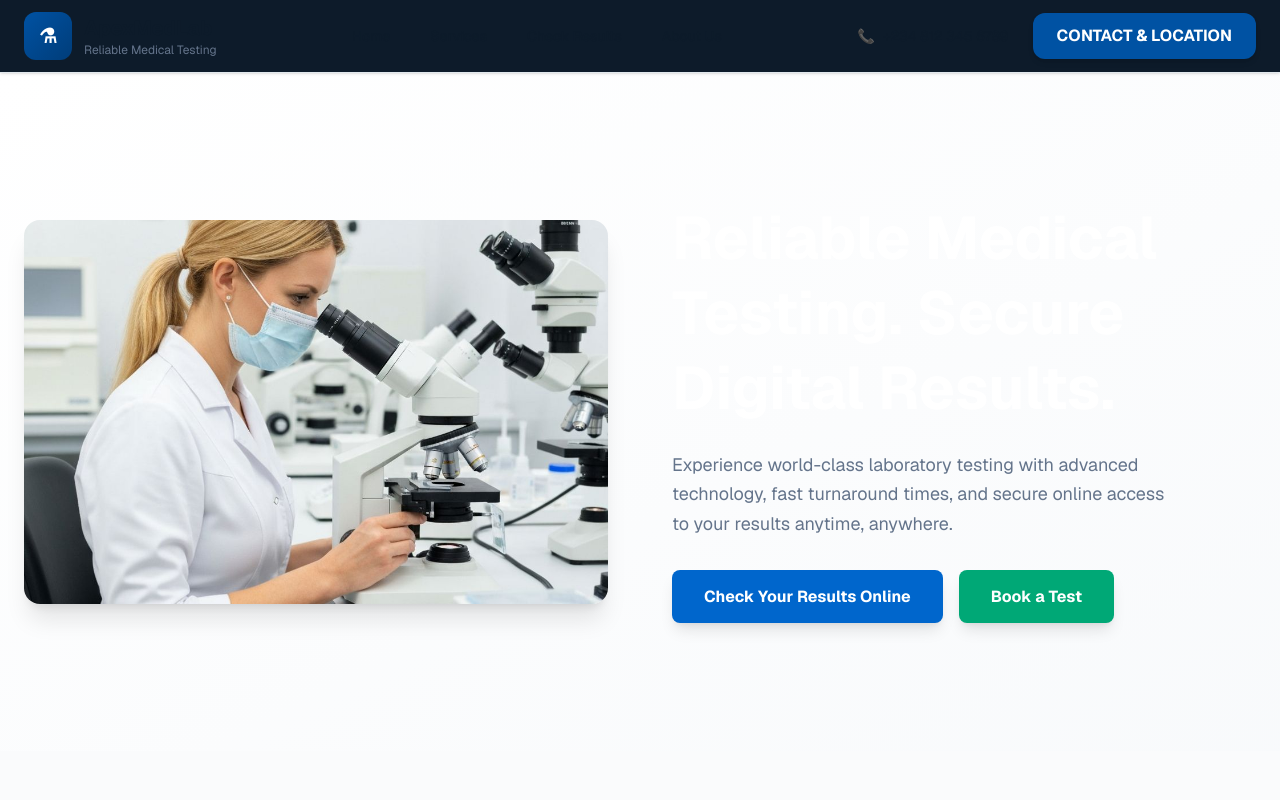
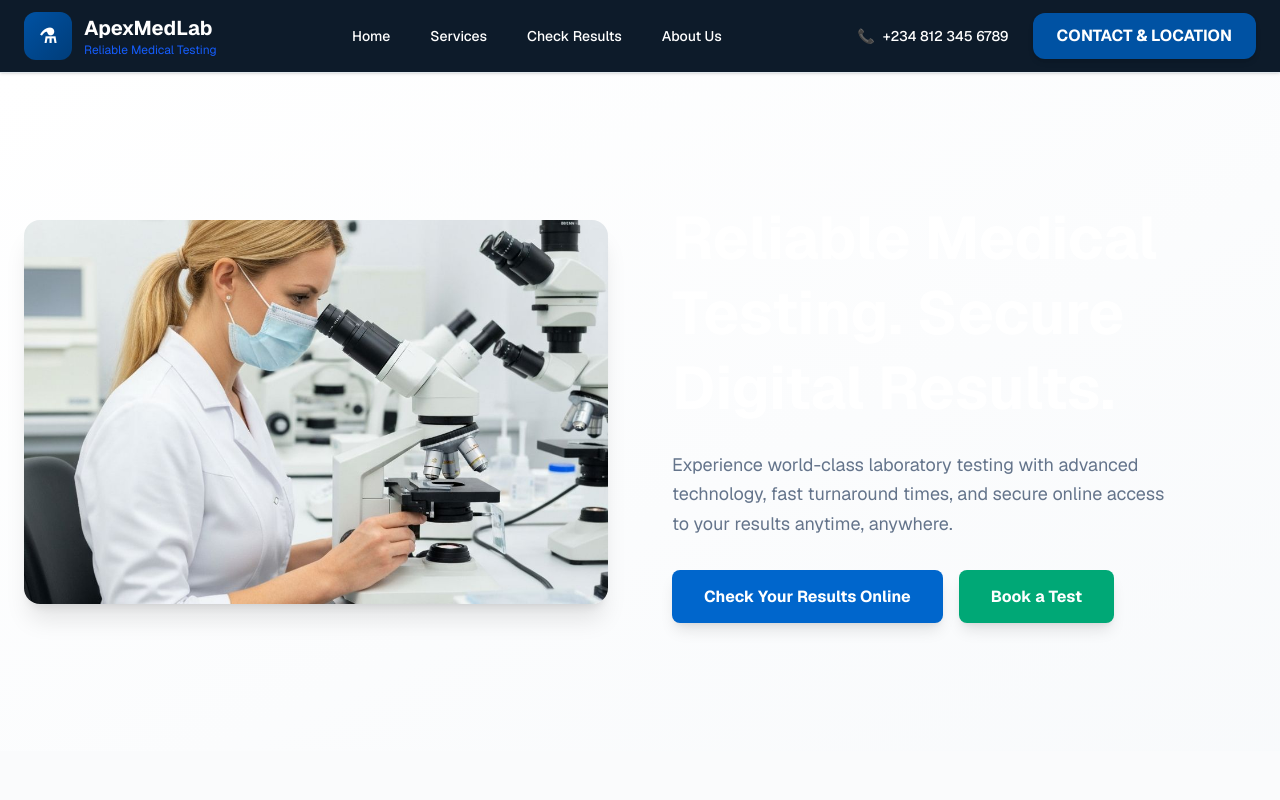
Before and after one commit to mubarakmuhammadhamisu/lab1_Project, a Next.js app: page / in a window 1280 px wide. Shown: the top 800 px of the page. Built offline with nearby package versions, Linux system fonts and the light colour scheme.

Commit message:
Change text color classes in Header component

```diff
--- a/app/components/Header.tsx
+++ b/app/components/Header.tsx
@@ -15,23 +15,23 @@ export default function Header() {
             <span className="text-white font-bold text-xl">⚗</span>
           </div>
           <div>
-            <h1 className="font-bold text-xl text-foreground">ApexMedLab</h1>
-            <p className="text-xs text-text-muted">Reliable Medical Testing</p>
+            <h1 className="font-bold text-xl text-card-bg">ApexMedLab</h1>
+            <p className="text-xs text-blue-600">Reliable Medical Testing</p>
           </div>
         </Link>
 
         {/* Desktop Navigation */}
         <nav className="hidden lg:flex items-center gap-10">
-          <Link href="/" className="text-foreground hover:text-primary font-medium text-sm transition">
+          <Link href="/" className="text-card-bg hover:text-primary font-medium text-sm transition">
             Home
           </Link>
-          <Link href="/services" className="text-foreground hover:text-primary font-medium text-sm transition">
+          <Link href="/services" className="text-card-bg hover:text-primary font-medium text-sm transition">
             Services
           </Link>
-          <Link href="/results" className="text-foreground hover:text-primary font-medium text-sm transition">
+          <Link href="/results" className="text-card-bg hover:text-primary font-medium text-sm transition">
             Check Results
           </Link>
-          <Link href="/about" className="text-foreground hover:text-primary font-medium text-sm transition">
+          <Link href="/about" className="text-card-bg hover:text-primary font-medium text-sm transition">
             About Us
           </Link>
         </nav>
@@ -40,7 +40,7 @@ export default function Header() {
         <div className="hidden lg:flex items-center gap-6">
           <a
             href="https://wa.me/2348123456789"
-            className="text-foreground hover:text-primary font-medium text-sm flex items-center gap-2 transition"
+            className="text-card-bg hover:text-primary font-medium text-sm flex items-center gap-2 transition"
           >
             <span>📞</span>
             <span className="hidden xl:inline">+234 812 345 6789</span>
@@ -68,27 +68,27 @@ export default function Header() {
       {/* Mobile Navigation */}
       {isOpen && (
         <nav className="lg:hidden bg-card-bg border-t border-card-border px-6 py-6 flex flex-col gap-6">
-          <Link href="/" className="text-foreground hover:text-primary font-medium transition">
+          <Link href="/" className="text-card-bg hover:text-primary font-medium transition">
             Home
           </Link>
-          <Link href="/services" className="text-foreground hover:text-primary font-medium transition">
+          <Link href="/services" className="text-card-bg hover:text-primary font-medium transition">
             Services
           </Link>
-          <Link href="/results" className="text-foreground hover:text-primary font-medium transition">
+          <Link href="/results" className="text-card-bg hover:text-primary font-medium transition">
             Check Results
           </Link>
-          <Link href="/about" className="text-foreground hover:text-primary font-medium transition">
+          <Link href="/about" className="text-card-bg hover:text-primary font-medium transition">
             About Us
           </Link>
           <a
             href="https://wa.me/2348123456789"
-            className="text-foreground hover:text-primary font-medium transition"
+            className="text-card-bg hover:text-primary font-medium transition"
           >
             📞 +234 812 345 6789
           </a>
           <Link
             href="/contact"
-            className="bg-primary hover:bg-primary-dark text-white font-bold py-2.5 px-6 rounded text-center transition shadow-md"
+            className="bg-primary hover:bg-primary-dark text-card-bg font-bold py-2.5 px-6 rounded text-center transition shadow-md"
           >
             CONTACT & LOCATION
           </Link>
```
